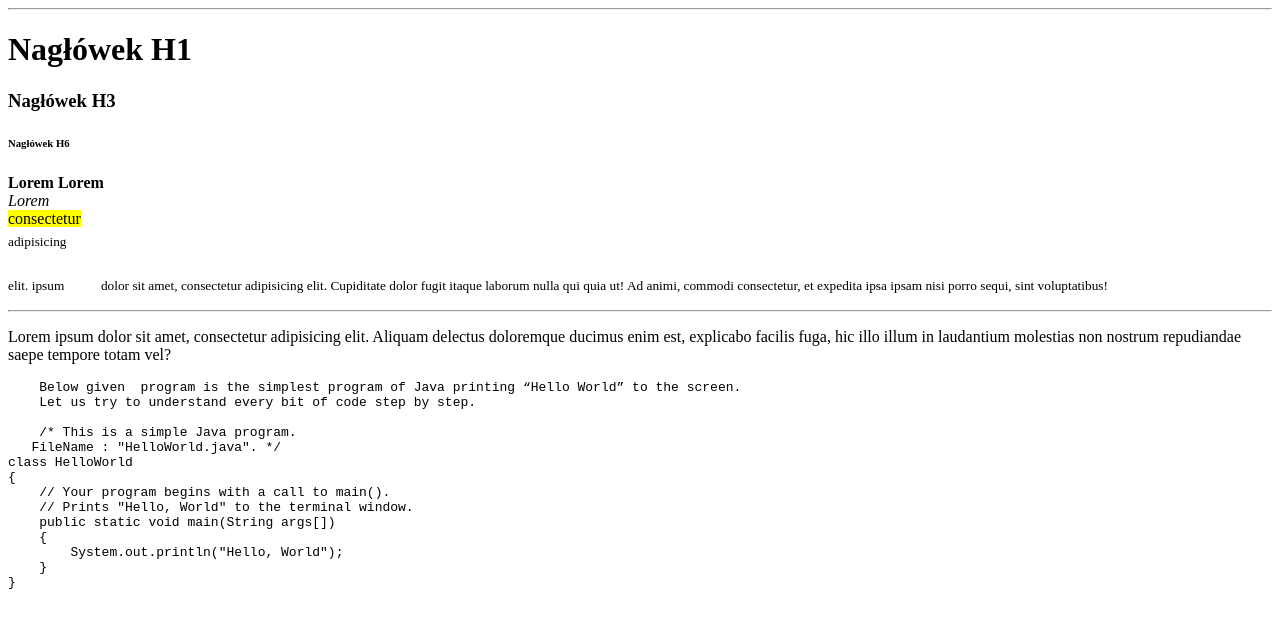
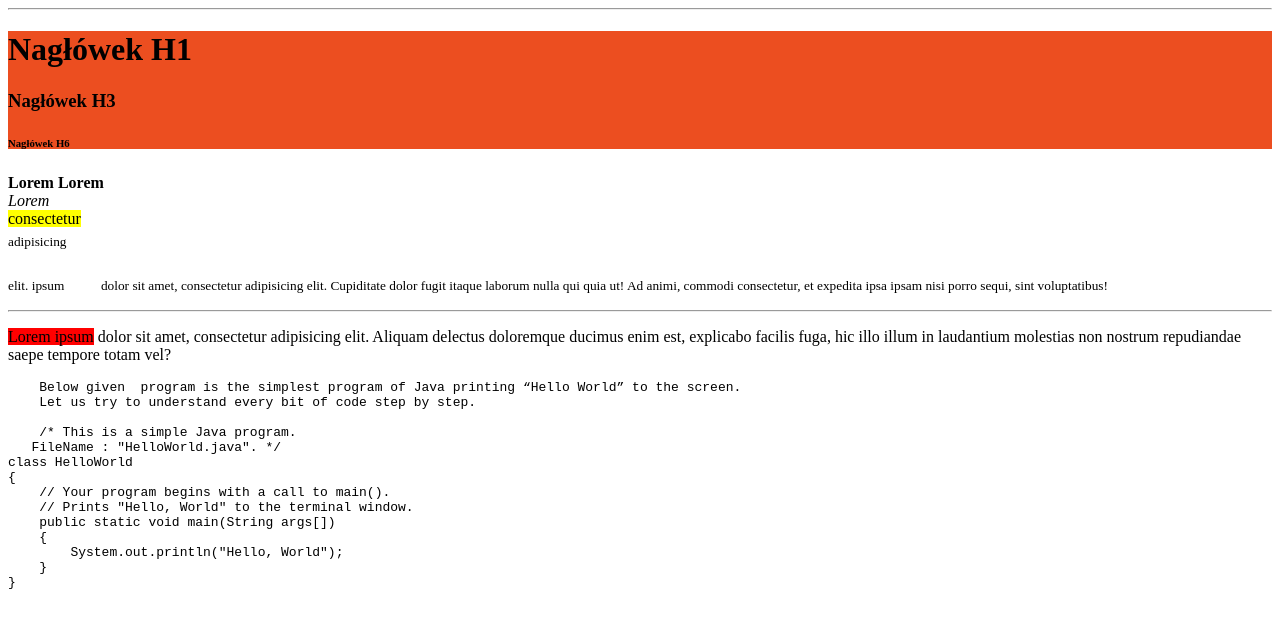
Before and after one commit to pawelqa/html_css_javascript, a plain HTML site: page index.html in a window 1280 px wide. Drawn offline with Linux system fonts and the light colour scheme.

Commit message:
zadanie 3

```diff
--- a/index.html
+++ b/index.html
@@ -7,9 +7,12 @@
     <title>Kurs html!</title>
 </head>
 <hr>
-<h1>Nagłówek H1</h1>
-<h3>Nagłówek H3</h3>
-<h6>Nagłówek H6</h6>
+<div style="background-color: #EC4E20">
+    <h1>Nagłówek H1</h1>
+    <h3>Nagłówek H3</h3>
+    <h6>Nagłówek H6</h6>
+</div>
+
 <p>
     <strong>Lorem</strong> <b>Lorem</b> <br/>
     <em>Lorem</em> <br/>
@@ -20,10 +23,12 @@
         ipsum &nbsp;&nbsp;&nbsp;&nbsp;&nbsp;&nbsp;&nbsp;&nbsp;&nbsp; dolor sit amet, consectetur adipisicing elit.
         Cupiditate dolor fugit itaque laborum nulla qui quia ut!
         Ad animi, commodi consectetur, et expedita ipsa ipsam nisi porro sequi, sint voluptatibus!
+    </sub>
 </p>
 <hr/>
 <p>
-    Lorem ipsum dolor sit amet, consectetur adipisicing elit. Aliquam delectus doloremque ducimus enim est, explicabo
+    <span style="background-color: red">Lorem ipsum</span> dolor sit amet, consectetur adipisicing elit. Aliquam
+    delectus doloremque ducimus enim est, explicabo
     facilis fuga, hic illo illum in laudantium molestias non nostrum repudiandae saepe tempore totam vel?
 </p>
 
```
